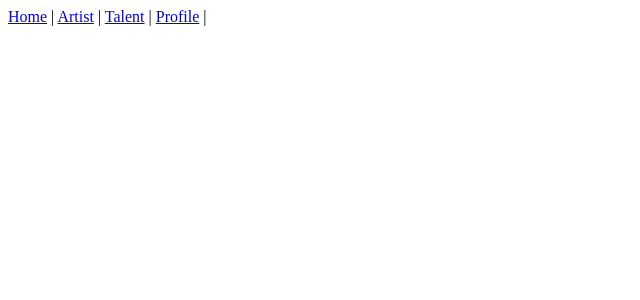
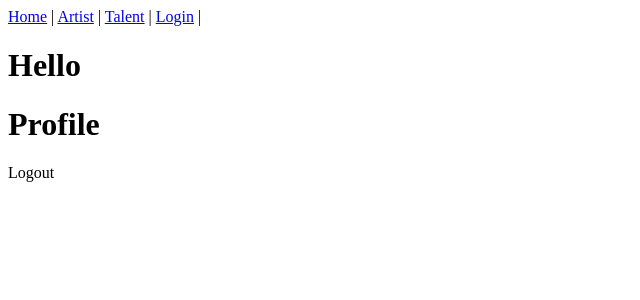
Before and after one commit to snolan-ethika/nuxt-stuff, a Nuxt app: page /clients/profile in a window 1280 px wide. Shown: the top 300 px of the page, without its empty margins (0-640 px from the left). Built offline with nearby package versions, Linux system fonts and the light colour scheme; no server answers.

Commit message:
- added custom store for handling user  - trying to use "router.options.ts" but that doesn't seem to play nice with the "pages" directory  -

```diff
--- a/app/router.options.ts
+++ b/app/_router_options_doesnt_work_with_middleware.ts
@@ -5,7 +5,7 @@ export default <RouterConfig>{
         {
             name: 'home',
             path: '/',
-            component: () => import('~/pages/home.vue').then(r => r.default || r)
+            component: () => import('~/pages/index.vue').then(r => r.default || r)
         },
         {
             name: 'artist',
@@ -19,7 +19,7 @@ export default <RouterConfig>{
         },
         {
             name: 'clients-login',
-            path: '/login',
+            path: '/clients/login',
             component: () => import('~/pages/clients/login.vue').then(r => r.default || r)
         },
         {
--- a/components/Nav.vue
+++ b/components/Nav.vue
@@ -1,5 +1,12 @@
 <script setup lang="ts">
+import { userStore } from '~/stores/user'
 
+const theUser = userStore.getUser()
+const user: any = ref(theUser)
+
+watch(userStore.state, (value) => {
+  user.value = value?.user
+})
 </script>
 
 <template>
@@ -9,7 +16,8 @@
   |
   <RouterLink to="/talent">Talent</RouterLink>
   |
-  <RouterLink to="/clients/profile">Profile</RouterLink>
+  <RouterLink v-if="user?.name" to="/clients/profile">Profile</RouterLink>
+  <RouterLink v-if="!user?.name" to="/clients/login">Login</RouterLink>
   |
 </template>
 
--- a/components/UserAuth.vue
+++ b/components/UserAuth.vue
@@ -1,4 +1,5 @@
 <script setup lang="ts">
+
 const props = defineProps({
   user: {
     type: Object,
--- a/middleware/clients-only.ts
+++ b/middleware/clients-only.ts
@@ -1,6 +1,8 @@
+import { userStore } from '~/stores/user'
+
 export default defineNuxtRouteMiddleware(() => {
     if (typeof window !== 'undefined') {
-        const getUser = localStorage.getItem('user')
-        if (!getUser) return navigateTo('/login')
+        const getUser = userStore.getUser()
+        if (!getUser?.name) return navigateTo('/clients/login')
     }
 })
--- a/nuxt.config.ts
+++ b/nuxt.config.ts
@@ -1,8 +1,4 @@
 // https://nuxt.com/docs/api/configuration/nuxt-config
 export default defineNuxtConfig({
-    devtools: { enabled: true },
-    routeRules: {
-        '/': { prerender: true },
-        '/clients/profile': { appMiddleware: ['clients-only'] },
-    }
+    devtools: { enabled: true }
 })
--- a/pages/clients/login.vue
+++ b/pages/clients/login.vue
@@ -1,9 +1,9 @@
 <script setup lang="ts">
-const setUser = () => {
+import { userStore } from '~/stores/user'
+
+const setUser = async () => {
   if (typeof window !== 'undefined') {
-    localStorage.setItem('user', JSON.stringify({
-      name: 'shawn'
-    }))
+    userStore.login()
     return navigateTo('/clients/profile')
   }
 }
--- a/pages/clients/profile.vue
+++ b/pages/clients/profile.vue
@@ -1,36 +1,27 @@
 <script setup lang="ts">
 import UserAuth from '~/components/UserAuth.vue'
+import { userStore } from '~/stores/user'
 
-const user: any = ref(undefined)
+const theUser = userStore.getUser()
+const user: any = ref(theUser)
 
-const getUser = async () => {
-  if (typeof window !== 'undefined') {
-    const localUser = localStorage.getItem('user')
-    if (localUser) {
-      user.value = JSON.parse(localUser)
-    } else {
-      user.value = undefined
-    }
-  } else {
-    user.value = undefined
-  }
+const logout = () => {
+  userStore.logout()
+  return navigateTo('/clients/login')
 }
 
-const logout = () => {
-  if(typeof window !== 'undefined') {
-    localStorage.removeItem('user')
-    user.value = undefined
-    return navigateTo('/login')
-  } else {
-    user.value = undefined
-  }
-}
+watch(userStore.state, (value) => {
+  const theUser: any = value?.user
+  user.value = theUser ? theUser : {}
+})
 
-await getUser()
+definePageMeta({
+  middleware: ['clients-only']
+})
 </script>
 
 <template>
-  <UserAuth v-if="user" :user="user">
+  <UserAuth :user="user">
     <h1>Profile</h1>
     <a style="cursor: pointer;" @click="logout">Logout</a>
   </UserAuth>
--- /dev/null
+++ b/stores/user.ts
@@ -0,0 +1,26 @@
+import { reactive } from 'vue'
+
+export const userStore = {
+    state: reactive({ user: {} }),
+    login() {
+        const user = { name: 'shawn' }
+        if (typeof window !== 'undefined') {
+            localStorage.setItem('user', JSON.stringify(user))
+        }
+        this.state.user = user
+    },
+    logout() {
+        if (typeof window !== 'undefined') {
+            localStorage.removeItem('user')
+        }
+        this.state.user = {}
+    },
+    getUser() {
+        let user: any = {}
+        if (typeof window !== 'undefined') {
+            const theUser = localStorage.getItem('user')
+            if (theUser) user = JSON.parse(theUser)
+        }
+        return user
+    }
+}
```
Also changed, not shown: pages/clients/index.vue (added, +11 -0 lines), pages/index.vue (renamed from pages/home.vue), 1 other file (tests, documents, lock files or other folders).
